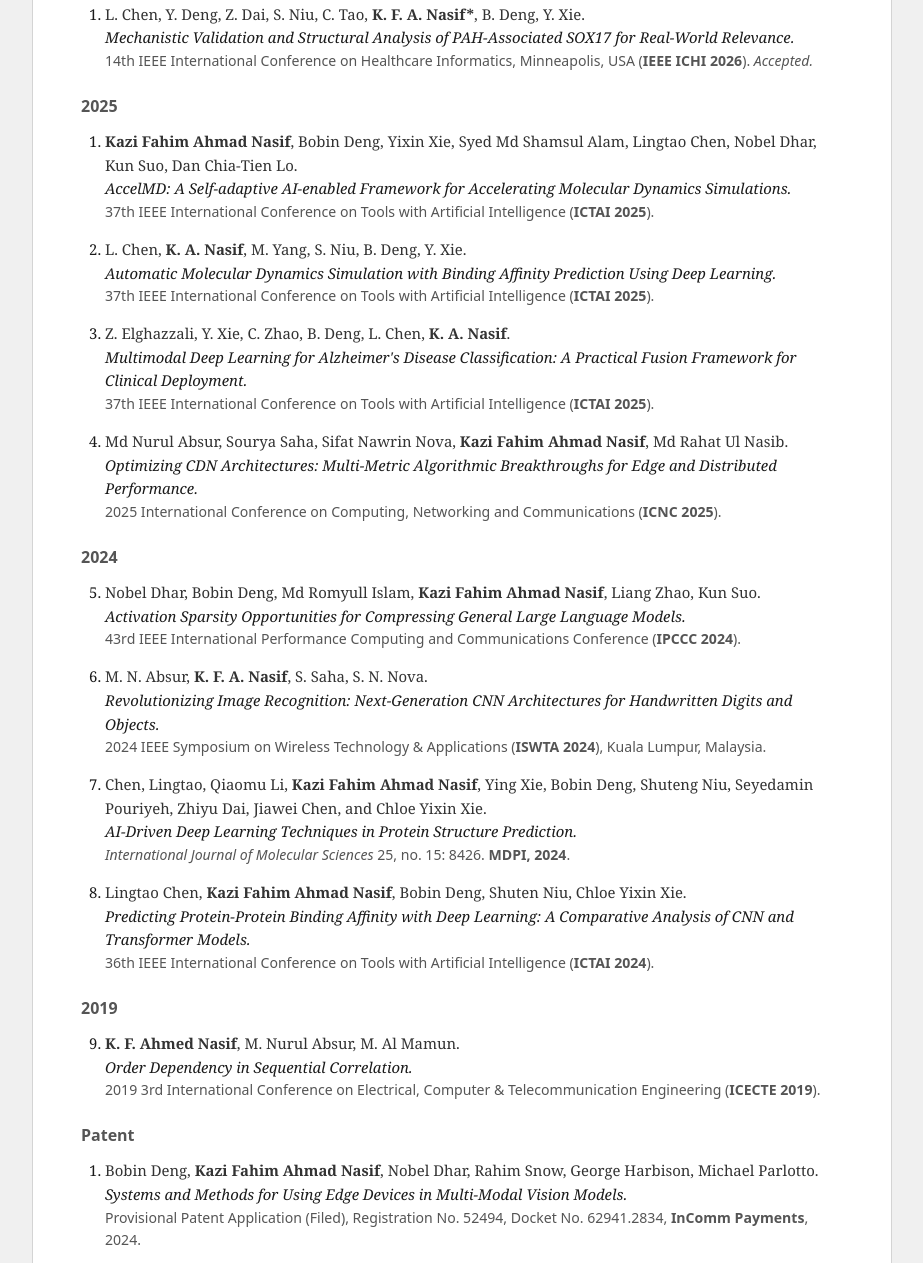
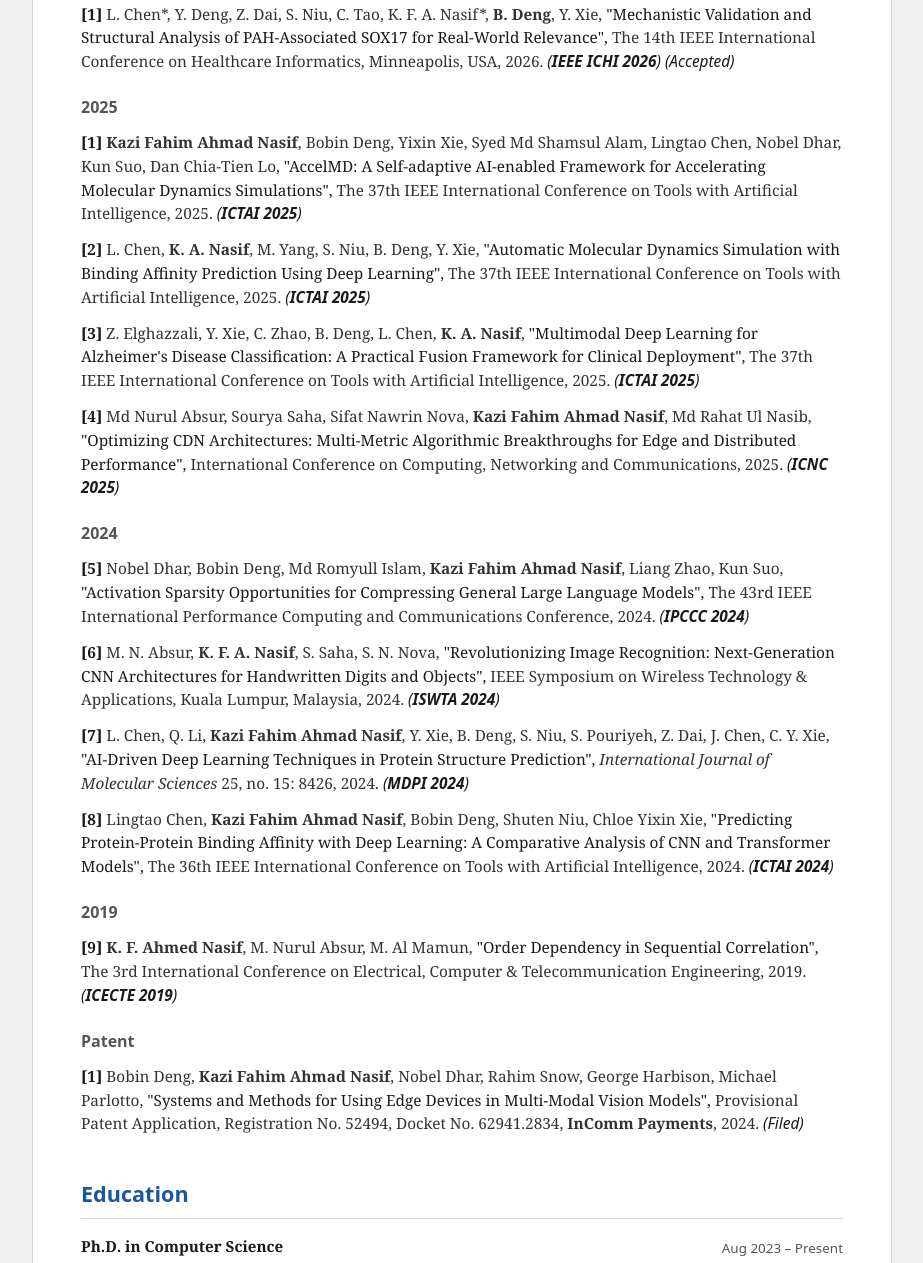
Before and after one commit to Kazi-Nasif/Kazi-Nasif.github.io, a plain HTML site: page index.html in a window 1280 px wide. Shown: the part 598-1861 px from the top of the page, without its empty margins (178-1101 px from the left). Drawn offline with Linux system fonts and the light colour scheme.

Commit message:
Restyle publications as citation list

```diff
--- a/index.html
+++ b/index.html
@@ -180,18 +180,42 @@
   border: none !important;
   font-weight: 700;
 }
-.pub-list { padding-left: 1.5rem; }
+.pub-list {
+  padding-left: 0;
+  margin-left: 0;
+  list-style-position: inside;
+}
 .pub-list li {
-  margin-bottom: 14px;
-  font-size: 0.93rem;
-  line-height: 1.6;
+  margin-bottom: 12px;
+  font-size: 0.96rem;
+  line-height: 1.55;
 }
-.pub-authors { display: block; color: #333; }
-.pub-title { display: block; font-style: italic; }
+.pub-list li::marker {
+  content: "[" counter(list-item) "] ";
+  font-weight: 700;
+}
+.pub-authors,
+.pub-title,
+.pub-venue,
+.pub-note {
+  display: inline;
+}
+.pub-authors { color: #333; }
+.pub-title { font-style: normal; }
 .pub-title a { color: #1a1a1a; }
 .pub-title a:hover { color: #1a57a0; }
-.pub-venue { display: block; color: #555; font-style: normal; font-family: system-ui, sans-serif; font-size: 0.88rem; }
-.pub-note { display: block; font-size: 0.84rem; color: #1a57a0; font-style: normal; font-family: system-ui, sans-serif; margin-top: 1px; }
+.pub-venue {
+  color: #333;
+  font-style: normal;
+  font-family: inherit;
+  font-size: 0.96rem;
+}
+.pub-note {
+  font-size: 0.96rem;
+  color: #1a1a1a;
+  font-style: italic;
+  font-family: system-ui, sans-serif;
+}
 
 /* ── EXPERIENCE ──────────────────────────────────────────── */
 .exp-block { margin-bottom: 22px; }
@@ -295,75 +319,86 @@
       <h3 class="pub-year">2026</h3>
       <ol class="pub-list">
         <li>
-          <span class="pub-authors">L. Chen, Y. Deng, Z. Dai, S. Niu, C. Tao, <strong>K. F. A. Nasif*</strong>, B. Deng, Y. Xie.</span>
-          <span class="pub-title">Mechanistic Validation and Structural Analysis of PAH-Associated SOX17 for Real-World Relevance.</span>
-          <span class="pub-venue">14th IEEE International Conference on Healthcare Informatics, Minneapolis, USA (<strong>IEEE ICHI 2026</strong>). <em>Accepted.</em></span>
+          <span class="pub-authors">L. Chen*, Y. Deng, Z. Dai, S. Niu, C. Tao, K. F. A. Nasif*, <strong>B. Deng</strong>, Y. Xie,</span>
+          <span class="pub-title">"Mechanistic Validation and Structural Analysis of PAH-Associated SOX17 for Real-World Relevance",</span>
+          <span class="pub-venue">The 14th IEEE International Conference on Healthcare Informatics, Minneapolis, USA, 2026.</span>
+          <span class="pub-note">(<strong>IEEE ICHI 2026</strong>) (Accepted)</span>
         </li>
       </ol>
 
       <h3 class="pub-year">2025</h3>
       <ol class="pub-list">
         <li>
-          <span class="pub-authors"><strong>Kazi Fahim Ahmad Nasif</strong>, Bobin Deng, Yixin Xie, Syed Md Shamsul Alam, Lingtao Chen, Nobel Dhar, Kun Suo, Dan Chia-Tien Lo.</span>
-          <span class="pub-title"><a href="https://ieeexplore.ieee.org/document/11272755">AccelMD: A Self-adaptive AI-enabled Framework for Accelerating Molecular Dynamics Simulations.</a></span>
-          <span class="pub-venue">37th IEEE International Conference on Tools with Artificial Intelligence (<strong>ICTAI 2025</strong>).</span>
+          <span class="pub-authors"><strong>Kazi Fahim Ahmad Nasif</strong>, Bobin Deng, Yixin Xie, Syed Md Shamsul Alam, Lingtao Chen, Nobel Dhar, Kun Suo, Dan Chia-Tien Lo,</span>
+          <span class="pub-title"><a href="https://ieeexplore.ieee.org/document/11272755">"AccelMD: A Self-adaptive AI-enabled Framework for Accelerating Molecular Dynamics Simulations"</a>,</span>
+          <span class="pub-venue">The 37th IEEE International Conference on Tools with Artificial Intelligence, 2025.</span>
+          <span class="pub-note">(<strong>ICTAI 2025</strong>)</span>
         </li>
         <li>
-          <span class="pub-authors">L. Chen, <strong>K. A. Nasif</strong>, M. Yang, S. Niu, B. Deng, Y. Xie.</span>
-          <span class="pub-title"><a href="https://ieeexplore.ieee.org/document/11272631">Automatic Molecular Dynamics Simulation with Binding Affinity Prediction Using Deep Learning.</a></span>
-          <span class="pub-venue">37th IEEE International Conference on Tools with Artificial Intelligence (<strong>ICTAI 2025</strong>).</span>
+          <span class="pub-authors">L. Chen, <strong>K. A. Nasif</strong>, M. Yang, S. Niu, B. Deng, Y. Xie,</span>
+          <span class="pub-title"><a href="https://ieeexplore.ieee.org/document/11272631">"Automatic Molecular Dynamics Simulation with Binding Affinity Prediction Using Deep Learning"</a>,</span>
+          <span class="pub-venue">The 37th IEEE International Conference on Tools with Artificial Intelligence, 2025.</span>
+          <span class="pub-note">(<strong>ICTAI 2025</strong>)</span>
         </li>
         <li>
-          <span class="pub-authors">Z. Elghazzali, Y. Xie, C. Zhao, B. Deng, L. Chen, <strong>K. A. Nasif</strong>.</span>
-          <span class="pub-title"><a href="https://ieeexplore.ieee.org/document/11272620">Multimodal Deep Learning for Alzheimer's Disease Classification: A Practical Fusion Framework for Clinical Deployment.</a></span>
-          <span class="pub-venue">37th IEEE International Conference on Tools with Artificial Intelligence (<strong>ICTAI 2025</strong>).</span>
+          <span class="pub-authors">Z. Elghazzali, Y. Xie, C. Zhao, B. Deng, L. Chen, <strong>K. A. Nasif</strong>,</span>
+          <span class="pub-title"><a href="https://ieeexplore.ieee.org/document/11272620">"Multimodal Deep Learning for Alzheimer's Disease Classification: A Practical Fusion Framework for Clinical Deployment"</a>,</span>
+          <span class="pub-venue">The 37th IEEE International Conference on Tools with Artificial Intelligence, 2025.</span>
+          <span class="pub-note">(<strong>ICTAI 2025</strong>)</span>
         </li>
         <li>
-          <span class="pub-authors">Md Nurul Absur, Sourya Saha, Sifat Nawrin Nova, <strong>Kazi Fahim Ahmad Nasif</strong>, Md Rahat Ul Nasib.</span>
-          <span class="pub-title"><a href="https://arxiv.org/pdf/2412.09474">Optimizing CDN Architectures: Multi-Metric Algorithmic Breakthroughs for Edge and Distributed Performance.</a></span>
-          <span class="pub-venue">2025 International Conference on Computing, Networking and Communications (<strong>ICNC 2025</strong>).</span>
+          <span class="pub-authors">Md Nurul Absur, Sourya Saha, Sifat Nawrin Nova, <strong>Kazi Fahim Ahmad Nasif</strong>, Md Rahat Ul Nasib,</span>
+          <span class="pub-title"><a href="https://arxiv.org/pdf/2412.09474">"Optimizing CDN Architectures: Multi-Metric Algorithmic Breakthroughs for Edge and Distributed Performance"</a>,</span>
+          <span class="pub-venue">International Conference on Computing, Networking and Communications, 2025.</span>
+          <span class="pub-note">(<strong>ICNC 2025</strong>)</span>
         </li>
       </ol>
 
       <h3 class="pub-year">2024</h3>
       <ol class="pub-list" start="5">
         <li>
-          <span class="pub-authors">Nobel Dhar, Bobin Deng, Md Romyull Islam, <strong>Kazi Fahim Ahmad Nasif</strong>, Liang Zhao, Kun Suo.</span>
-          <span class="pub-title"><a href="https://arxiv.org/pdf/2412.12178">Activation Sparsity Opportunities for Compressing General Large Language Models.</a></span>
-          <span class="pub-venue">43rd IEEE International Performance Computing and Communications Conference (<strong>IPCCC 2024</strong>).</span>
+          <span class="pub-authors">Nobel Dhar, Bobin Deng, Md Romyull Islam, <strong>Kazi Fahim Ahmad Nasif</strong>, Liang Zhao, Kun Suo,</span>
+          <span class="pub-title"><a href="https://arxiv.org/pdf/2412.12178">"Activation Sparsity Opportunities for Compressing General Large Language Models"</a>,</span>
+          <span class="pub-venue">The 43rd IEEE International Performance Computing and Communications Conference, 2024.</span>
+          <span class="pub-note">(<strong>IPCCC 2024</strong>)</span>
         </li>
         <li>
-          <span class="pub-authors">M. N. Absur, <strong>K. F. A. Nasif</strong>, S. Saha, S. N. Nova.</span>
-          <span class="pub-title"><a href="https://openreview.net/pdf?id=PA9oNmX5gB">Revolutionizing Image Recognition: Next-Generation CNN Architectures for Handwritten Digits and Objects.</a></span>
-          <span class="pub-venue">2024 IEEE Symposium on Wireless Technology &amp; Applications (<strong>ISWTA 2024</strong>), Kuala Lumpur, Malaysia.</span>
+          <span class="pub-authors">M. N. Absur, <strong>K. F. A. Nasif</strong>, S. Saha, S. N. Nova,</span>
+          <span class="pub-title"><a href="https://openreview.net/pdf?id=PA9oNmX5gB">"Revolutionizing Image Recognition: Next-Generation CNN Architectures for Handwritten Digits and Objects"</a>,</span>
+          <span class="pub-venue">IEEE Symposium on Wireless Technology &amp; Applications, Kuala Lumpur, Malaysia, 2024.</span>
+          <span class="pub-note">(<strong>ISWTA 2024</strong>)</span>
         </li>
         <li>
-          <span class="pub-authors">Chen, Lingtao, Qiaomu Li, <strong>Kazi Fahim Ahmad Nasif</strong>, Ying Xie, Bobin Deng, Shuteng Niu, Seyedamin Pouriyeh, Zhiyu Dai, Jiawei Chen, and Chloe Yixin Xie.</span>
-          <span class="pub-title"><a href="https://www.mdpi.com/1422-0067/25/15/8426">AI-Driven Deep Learning Techniques in Protein Structure Prediction.</a></span>
-          <span class="pub-venue"><em>International Journal of Molecular Sciences</em> 25, no. 15: 8426. <strong>MDPI, 2024</strong>.</span>
+          <span class="pub-authors">L. Chen, Q. Li, <strong>Kazi Fahim Ahmad Nasif</strong>, Y. Xie, B. Deng, S. Niu, S. Pouriyeh, Z. Dai, J. Chen, C. Y. Xie,</span>
+          <span class="pub-title"><a href="https://www.mdpi.com/1422-0067/25/15/8426">"AI-Driven Deep Learning Techniques in Protein Structure Prediction"</a>,</span>
+          <span class="pub-venue"><em>International Journal of Molecular Sciences</em> 25, no. 15: 8426, 2024.</span>
+          <span class="pub-note">(<strong>MDPI 2024</strong>)</span>
         </li>
         <li>
-          <span class="pub-authors">Lingtao Chen, <strong>Kazi Fahim Ahmad Nasif</strong>, Bobin Deng, Shuten Niu, Chloe Yixin Xie.</span>
-          <span class="pub-title"><a href="https://ieeexplore.ieee.org/abstract/document/10849366">Predicting Protein-Protein Binding Affinity with Deep Learning: A Comparative Analysis of CNN and Transformer Models.</a></span>
-          <span class="pub-venue">36th IEEE International Conference on Tools with Artificial Intelligence (<strong>ICTAI 2024</strong>).</span>
+          <span class="pub-authors">Lingtao Chen, <strong>Kazi Fahim Ahmad Nasif</strong>, Bobin Deng, Shuten Niu, Chloe Yixin Xie,</span>
+          <span class="pub-title"><a href="https://ieeexplore.ieee.org/abstract/document/10849366">"Predicting Protein-Protein Binding Affinity with Deep Learning: A Comparative Analysis of CNN and Transformer Models"</a>,</span>
+          <span class="pub-venue">The 36th IEEE International Conference on Tools with Artificial Intelligence, 2024.</span>
+          <span class="pub-note">(<strong>ICTAI 2024</strong>)</span>
         </li>
       </ol>
 
       <h3 class="pub-year">2019</h3>
       <ol class="pub-list" start="9">
         <li>
-          <span class="pub-authors"><strong>K. F. Ahmed Nasif</strong>, M. Nurul Absur, M. Al Mamun.</span>
-          <span class="pub-title"><a href="https://www.researchgate.net/profile/Kazi-Nasif/publication/348145527_Order_Dependency_in_Sequential_Correlation/links/610ff4c80c2bfa282a2f68ae/Order-Dependency-in-Sequential-Correlation.pdf">Order Dependency in Sequential Correlation.</a></span>
-          <span class="pub-venue">2019 3rd International Conference on Electrical, Computer &amp; Telecommunication Engineering (<strong>ICECTE 2019</strong>).</span>
+          <span class="pub-authors"><strong>K. F. Ahmed Nasif</strong>, M. Nurul Absur, M. Al Mamun,</span>
+          <span class="pub-title"><a href="https://www.researchgate.net/profile/Kazi-Nasif/publication/348145527_Order_Dependency_in_Sequential_Correlation/links/610ff4c80c2bfa282a2f68ae/Order-Dependency-in-Sequential-Correlation.pdf">"Order Dependency in Sequential Correlation"</a>,</span>
+          <span class="pub-venue">The 3rd International Conference on Electrical, Computer &amp; Telecommunication Engineering, 2019.</span>
+          <span class="pub-note">(<strong>ICECTE 2019</strong>)</span>
         </li>
       </ol>
 
       <h3 class="pub-year">Patent</h3>
       <ol class="pub-list">
         <li>
-          <span class="pub-authors">Bobin Deng, <strong>Kazi Fahim Ahmad Nasif</strong>, Nobel Dhar, Rahim Snow, George Harbison, Michael Parlotto.</span>
-          <span class="pub-title">Systems and Methods for Using Edge Devices in Multi-Modal Vision Models.</span>
-          <span class="pub-venue">Provisional Patent Application (Filed), Registration No. 52494, Docket No. 62941.2834, <strong>InComm Payments</strong>, 2024.</span>
+          <span class="pub-authors">Bobin Deng, <strong>Kazi Fahim Ahmad Nasif</strong>, Nobel Dhar, Rahim Snow, George Harbison, Michael Parlotto,</span>
+          <span class="pub-title">"Systems and Methods for Using Edge Devices in Multi-Modal Vision Models",</span>
+          <span class="pub-venue">Provisional Patent Application, Registration No. 52494, Docket No. 62941.2834, <strong>InComm Payments</strong>, 2024.</span>
+          <span class="pub-note">(Filed)</span>
         </li>
       </ol>
     </section>
```
